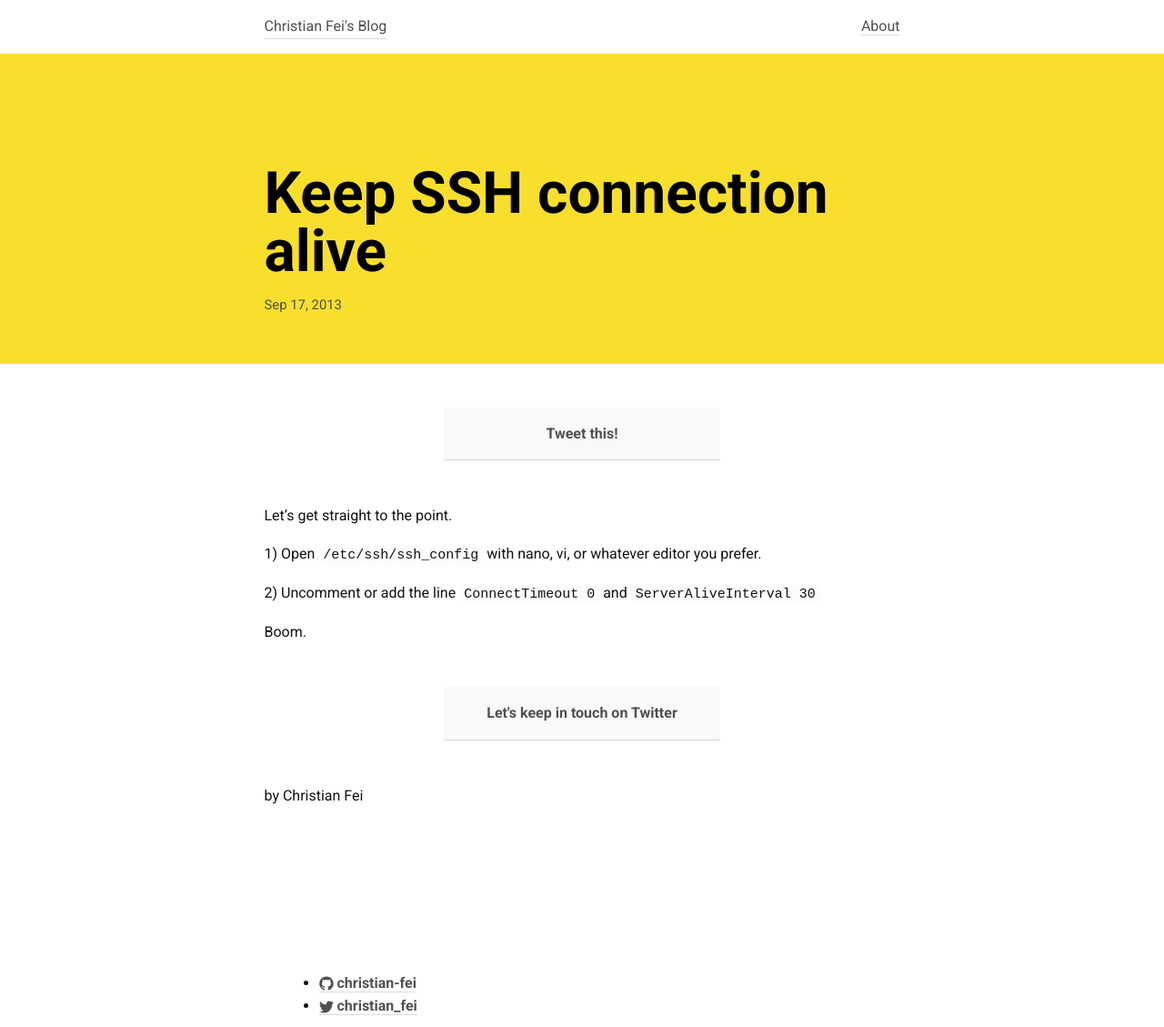
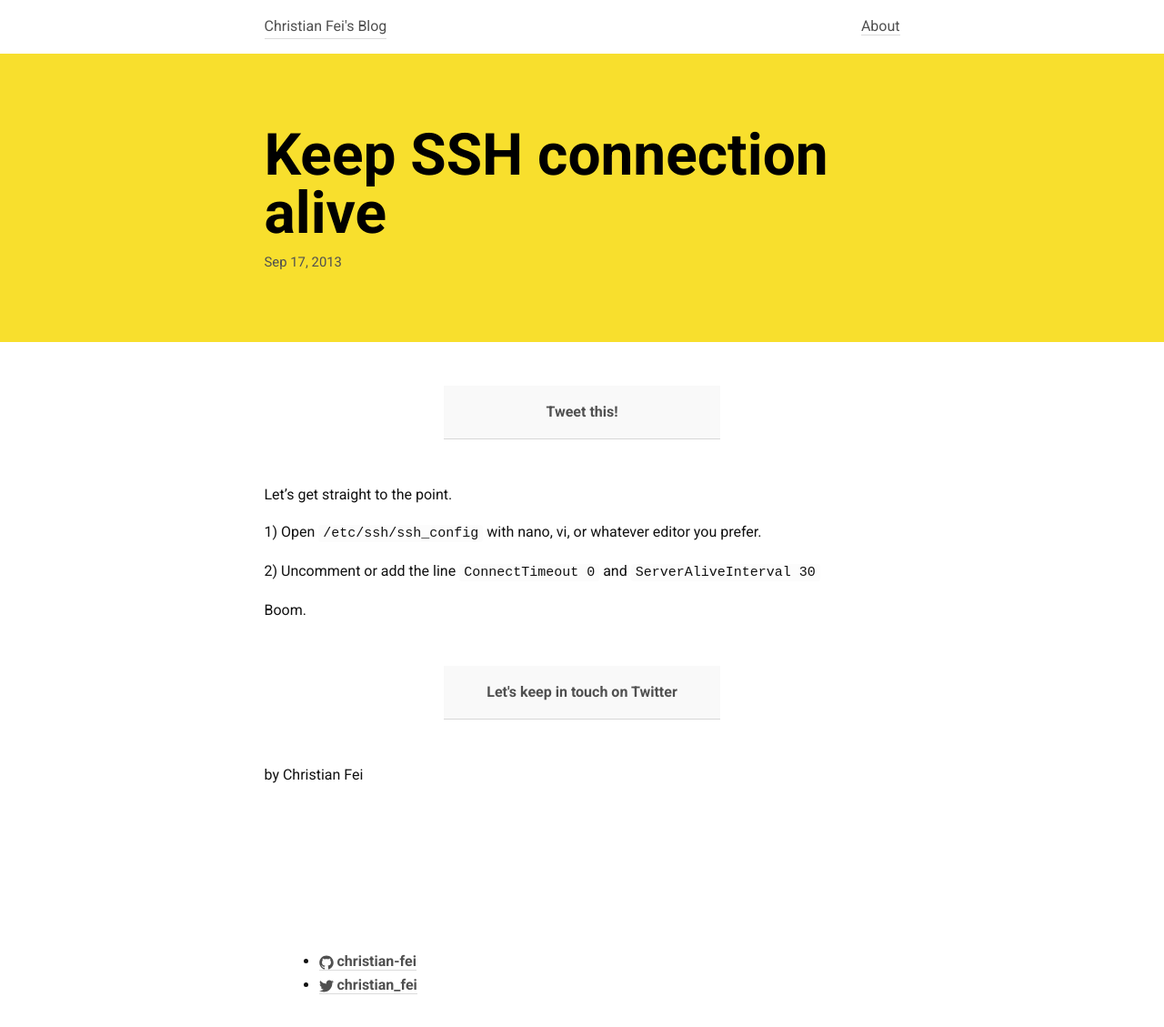
Before and after one commit to christian-fei/christian-fei.github.io-pandoc, a Jekyll site: the page built from _posts/2013-09-17-keep-ssh-connection-alive.md, in a window 1280 px wide. Shown: the whole page at 91% size. Built offline with Jekyll 4.4.1, drawn with Linux system fonts in a browser that asks for light colours; Markdown is read by kramdown in place of the engine named in the settings; comment, search, counter and statistics services are not loaded; after the commit the page ends 1105 px from its top, so only the background shows below that.

Commit message:
fixed layout for post-background

```diff
--- a/_sass/_layout.scss
+++ b/_sass/_layout.scss
@@ -98,26 +98,6 @@
   position: relative;
 }
 
-/**
- * Posts
- */
-.post-header {
-  margin-bottom: $spacing-unit;
-}
-
-.post-title {
-  line-height: 1;
-}
-
-.post-date {
-  float: right;
-  font-size: 0.8rem;
-  opacity: 0.5;
-
-  @media all and(max-width: $max-width) {
-    display: none;
-  }
-}
 
 img.me {
   width: 100px;
--- a/_sass/_typography.scss
+++ b/_sass/_typography.scss
@@ -136,6 +136,26 @@
 }
 
 
+.post-title, .post-meta {
+  line-height: 1;
+  margin: 0;
+}
+
+.post-meta {
+  margin-top: 1em;
+}
+
+.post-date {
+  float: right;
+  font-size: 0.8rem;
+  opacity: 0.5;
+
+  @media all and(max-width: $max-width) {
+    display: none;
+  }
+}
+
+
 .post-background-header {
   overflow: hidden;
   background: black;
@@ -143,6 +163,6 @@
   background: $yellow-color;
   color: black;
 
-  padding-top: 2em;
-  padding-bottom: 2em;
+  padding-top: 5em;
+  padding-bottom: 5em;
 }
```
